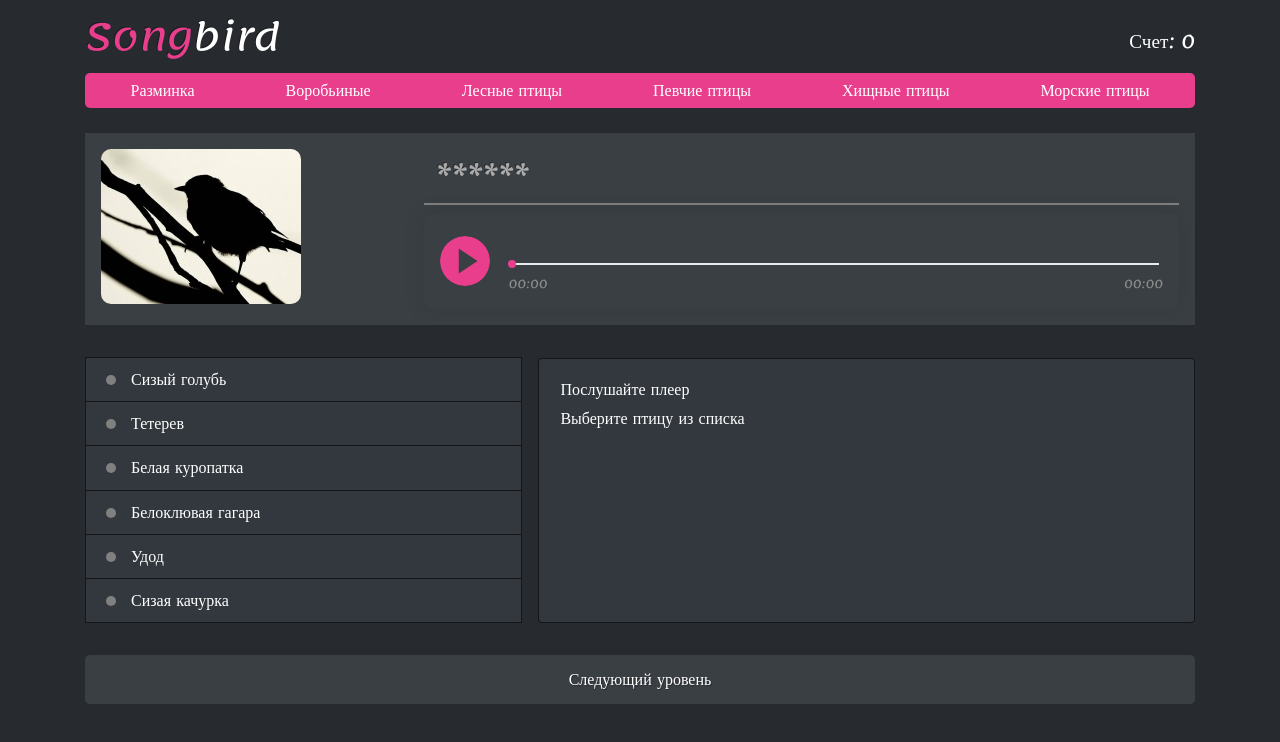
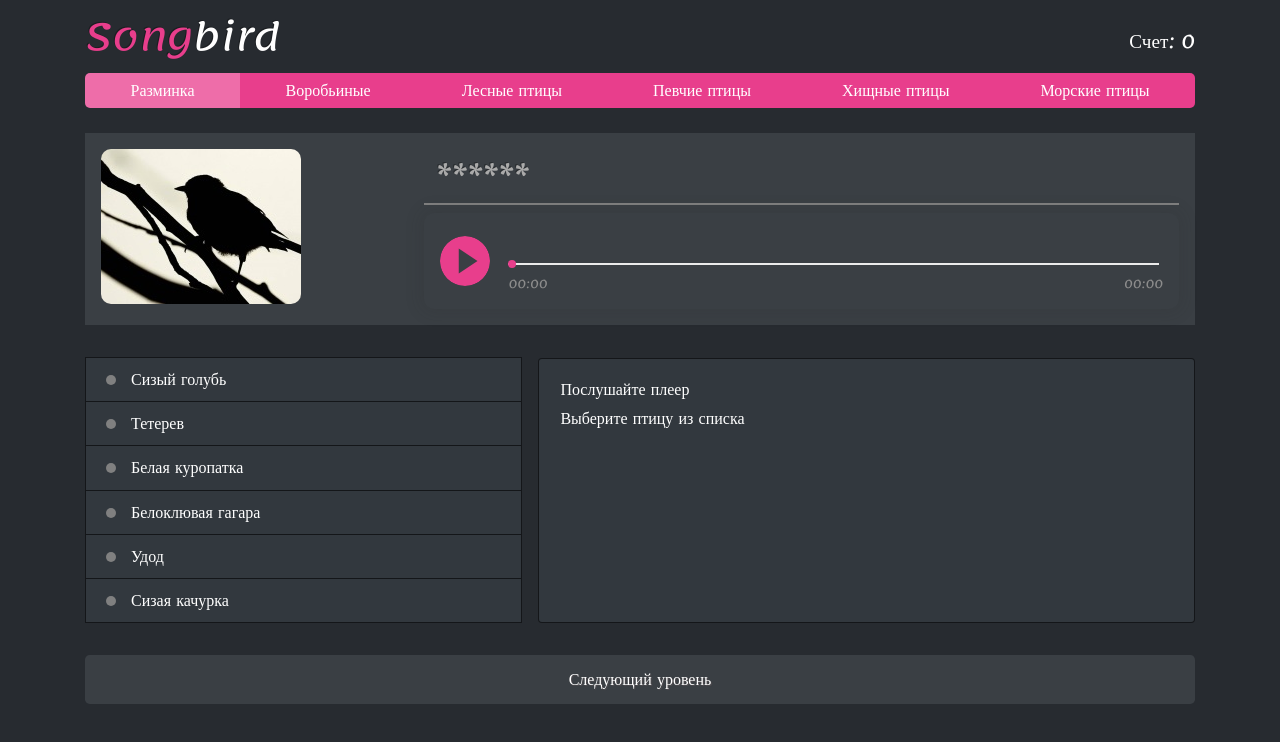
Before and after one commit to Arzamas-ka/songbird, a React (Create React App) app: page / in a window 1280 px wide. Shown: the top 742 px of the page. Built offline with nearby package versions, Linux system fonts and the light colour scheme.

Commit message:
feat: create active classes for nav && nextPageBtn

```diff
--- a/src/components/Answer/Answer.js
+++ b/src/components/Answer/Answer.js
@@ -4,8 +4,13 @@ import BirdDescription from './BirdDescription/BirdDescription';
 
 import cls from './Answer.module.css';
 
-const Answer = ({ selectedBird, questions, onSelectBird, onClickNext }) => {
-
+const Answer = ({
+  selectedBird,
+  questions,
+  onSelectBird,
+  onClickNext,
+  activeNextPageBtn,
+}) => {
   return (
     <>
       <div className={`${cls.Answers} container`}>
@@ -29,7 +34,14 @@ const Answer = ({ selectedBird, questions, onSelectBird, onClickNext }) => {
         <BirdDescription selectedBird={selectedBird} />
       </div>
       <div className='container'>
-        <button className={cls.NextLevelBtn} onClick={onClickNext}>
+        <button
+          className={
+            !activeNextPageBtn
+              ? `${cls.NextLevelBtn}`
+              : `${cls.NextLevelBtn} ${cls.NextLevelBtnActive}`
+          }
+          onClick={onClickNext}
+        >
           Следующий уровень
         </button>
       </div>
--- a/src/components/Answer/Answer.module.css
+++ b/src/components/Answer/Answer.module.css
@@ -1,5 +1,6 @@
 :root {
   --pink-color: #e83e8c;
+  --pink-light-color: #EE6DA9;
   --pink-hover-color: #b32f6c;
   --white-color: #ffffff;
   --gray-color: gray;
@@ -49,11 +50,9 @@
 
 .NextLevelBtn {
   width: 100%;
-
-  /* background-color: var(--pink-color); */
   background-color: var(--gray-dark-color);
   color: var(--white-color);
-  text-shadow: 1px 1px 1px rgba(0, 0, 0, 0.3);
+  text-shadow: 1px 1px 1px rgba(138, 113, 113, 0.3);
 
   border: 1px solid transparent;
   padding: 0.7rem 1rem;
@@ -66,8 +65,11 @@
 
 .NextLevelBtn:hover {
   border-color: rgba(0, 0, 0, 0.6);
-  /* background-color: var(--pink-hover-color); */
   background-color: var(--gray-color);
+}
+
+.NextLevelBtnActive {
+  background-color: var(--pink-light-color);
 }
 
 @media (max-width: 995px) {
--- a/src/components/App/App.js
+++ b/src/components/App/App.js
@@ -1,52 +1,58 @@
 import React, { useState } from 'react';
 
 import Header from '../Header/Header';
+import Answer from '../Answer/Answer';
 import Questions from '../Questions/Questions';
-import Answer from '../Answer/Answer';
+import { birdsData } from '../../helpers/birds';
 import QuizResult from '../QuizResult/QuizResult';
-import { birdsData } from '../../helpers/birds';
+import { STEP_SCORE } from '../../helpers/consts';
 
 const App = () => {
   const randomIndex = Math.floor(Math.random() * birdsData.length);
+  const questionBird = birdsData[0][randomIndex];
+  const [secretedBird, setSecretedBird] = useState(questionBird);
+  const [isQuizFinished, setIsQuizFinished] = useState(false);
+  const [isGuessedBird, setIsGuessedBird] = useState(false);
   const [navNumber, setNavNumber] = useState(0);
-  const questionBird = birdsData[navNumber][randomIndex];
-  const [secretedBird, setSecretedBird] = useState(questionBird);
   const [score, setScore] = useState(0);
-  const [stepScore, setStepScore] = useState(5);
-  // const [image, setImage] = useState(null);
+  const [counter, setCounter] = useState(0);
+  const [activeNextPageBtn, setActiveNextPageBtn] = useState(false);
+
+
   const [selectedBird, setSelectedBird] = useState(null);
-  const [isGuessedBird, setIsGuessedBird] = useState(false);
   const [birds, setBirds] = useState(birdsData[0]);
-  const [isQuizFinished, setIsQuizFinished] = useState(false);
-  // const [kindBirds, setKindBirds] = useState(speciesBirds[0]);
-  const [counter, setCounter] = useState(0);
+
+  console.log('isGuessedBird init ', isGuessedBird);
 
   const initializeQuiz = () => {
-    console.log('вы выйграли');
+    setScore(0);
+    setNavNumber(0);
+    setIsGuessedBird(false);
+    setIsQuizFinished(false);
+    setSecretedBird(questionBird);
   };
 
   const onClickNext = () => {
-    console.log('next')
     if (!isGuessedBird) {
       return;
     }
 
-    if (navNumber === birdsData.length - 1) {
+    if (navNumber === birdsData.length - STEP_SCORE.secondary) {
       setIsQuizFinished(true);
       return;
     }
 
-    setNavNumber((navNumber) => navNumber + 1);
-    setBirds(birdsData[navNumber + 1]);
-    setIsGuessedBird(false);
-    setSelectedBird(false);
-    setStepScore(5);
+    if (isGuessedBird) {
+      setNavNumber((navNumber) => navNumber + STEP_SCORE.secondary);
+      setSecretedBird(birdsData[navNumber][randomIndex]);
+      setIsGuessedBird(false);
+    }
   };
 
   const handleSelectBird = (id) => {
     const selectedBird = birdsData[navNumber].find((elem) => elem.id === id);
     const isCurrentChooseCorrect = secretedBird.name === selectedBird.name;
-    setCounter((counter) => counter + 1);
+    setCounter((counter) => counter + STEP_SCORE.secondary);
 
     const updatedBirds = birds.map((bird) => {
       if (bird.id === id) {
@@ -59,32 +65,34 @@ const App = () => {
       return bird;
     });
 
-    if (isGuessedBird) {
-      setSelectedBird(selectedBird);
-      setBirds(updatedBirds);
-      return;
-    }
+    // if (isGuessedBird) {
+    //   setSelectedBird(selectedBird);
+    //   setBirds(updatedBirds);
+    //   return;
+    // }
 
     if (isCurrentChooseCorrect && counter !== 0) {
+      setBirds(updatedBirds);
+      setActiveNextPageBtn(true);
       setSelectedBird(selectedBird);
+      setIsGuessedBird(isCurrentChooseCorrect);
+      setScore((score) => score + STEP_SCORE.secondary);
+    } else if (isCurrentChooseCorrect) {
       setBirds(updatedBirds);
+      setActiveNextPageBtn(true);
+      setSelectedBird(selectedBird);
       setIsGuessedBird(isCurrentChooseCorrect);
-      setScore((score) => score + 1);
-    } else if (isCurrentChooseCorrect) {
+      setScore((score) => score + STEP_SCORE.primary);
+    } else {
+      setBirds(updatedBirds);
       setSelectedBird(selectedBird);
-      setBirds(updatedBirds);
-      setIsGuessedBird(isCurrentChooseCorrect);
-      setScore((score) => score + stepScore);
-    } else {
-      setSelectedBird(selectedBird);
-      setBirds(updatedBirds);
     }
   };
 
   return (
     <>
       <Header score={score} navNumber={navNumber} />
-      {!isQuizFinished && (
+      {!isQuizFinished ? (
         <>
           <Questions
             secretedBird={secretedBird}
@@ -96,12 +104,11 @@ const App = () => {
             onSelectBird={handleSelectBird}
             onClickNext={onClickNext}
             isGuessedBird={isGuessedBird}
+            activeNextPageBtn={activeNextPageBtn}
           />
         </>
-      )}
-
-      {isQuizFinished && (
-        <QuizResult handleClick={initializeQuiz} score={score} />
+      ) : (
+        <QuizResult initializeQuiz={initializeQuiz} score={score} />
       )}
     </>
   );
--- a/src/components/Header/Header.js
+++ b/src/components/Header/Header.js
@@ -5,7 +5,6 @@ import { speciesBirds } from '../../helpers/birds';
 import cls from './Header.module.css';
 
 const Header = ({ score, navNumber }) => {
-
   return (
     <div className='container'>
       <div className={cls.TopPanel}>
@@ -20,7 +19,14 @@ const Header = ({ score, navNumber }) => {
       <ul className={cls.Nav}>
         {speciesBirds.map(({ id, kind }) => {
           return (
-            <li className={cls.NavItem} key={id}>
+            <li
+              className={
+                id === navNumber
+                  ? `${cls.NavItem} ${cls.NavItemActive}`
+                  : `${cls.NavItem}`
+              }
+              key={id}
+            >
               <span className={cls.NavLink}>{kind}</span>
             </li>
           );
--- a/src/components/Header/Header.module.css
+++ b/src/components/Header/Header.module.css
@@ -1,6 +1,7 @@
 :root {
+  --white-color: #ffffff;
   --pink-color: #e83e8c;
-  --white-color: #ffffff;
+  --pink-light-color: #EE6DA9;
 }
 
 .TopPanel {
@@ -48,6 +49,10 @@
   background-color: var(--pink-color);
 }
 
+.NavItemActive {
+  background-color: var(--pink-light-color);
+}
+
 .NavLink {
   color: var(--white-color);
 }
--- a/src/components/QuizResult/QuizResult.js
+++ b/src/components/QuizResult/QuizResult.js
@@ -2,14 +2,16 @@ import React from 'react';
 
 import cls from './QuizResult.module.css';
 
-const QuizResult = () => {
+const QuizResult = ({ score, initializeQuiz }) => {
   return (
     <div className={`${cls.Result} container`}>
       <h1 className={cls.ResultTitle}>Поздравляем!</h1>
       <span className={cls.ResultText}>
-        Вы прошли викторину и набрали {} из 30 возможных баллов.
+        Вы прошли викторину и набрали {score} из 30 возможных баллов.
       </span>
-      <button className='btn btn-info'>Попробовать еще раз</button>
+      <button className='btn btn-info' onClick={initializeQuiz}>
+        Попробовать еще раз
+      </button>
     </div>
   );
 };
--- a/src/components/QuizResult/QuizResult.module.css
+++ b/src/components/QuizResult/QuizResult.module.css
@@ -7,6 +7,8 @@
   display: flex;
   flex-direction: column;
   align-items: center;
+
+  margin-top: 200px;
 }
 
 .ResultTitle {
--- /dev/null
+++ b/src/helpers/consts.js
@@ -0,0 +1,4 @@
+export const STEP_SCORE = {
+  primary: 5,
+  secondary: 1,
+};
```
